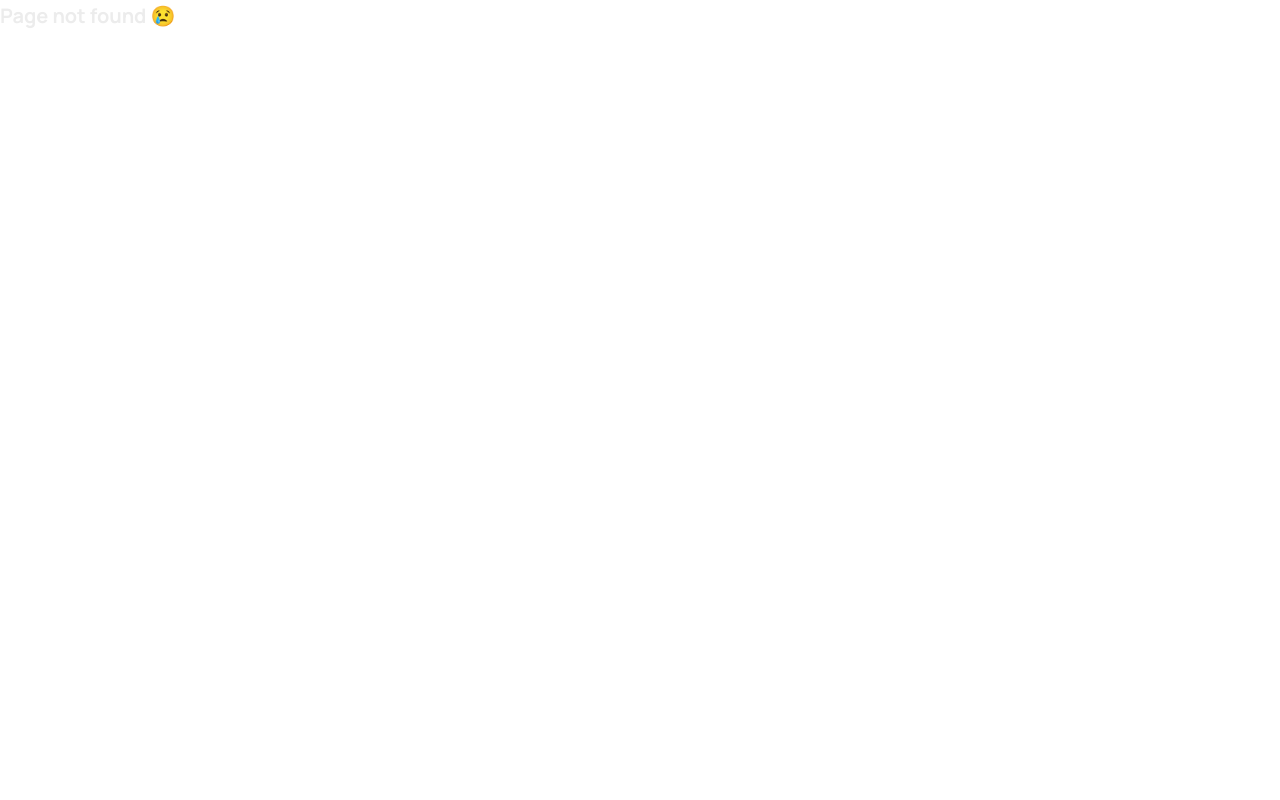
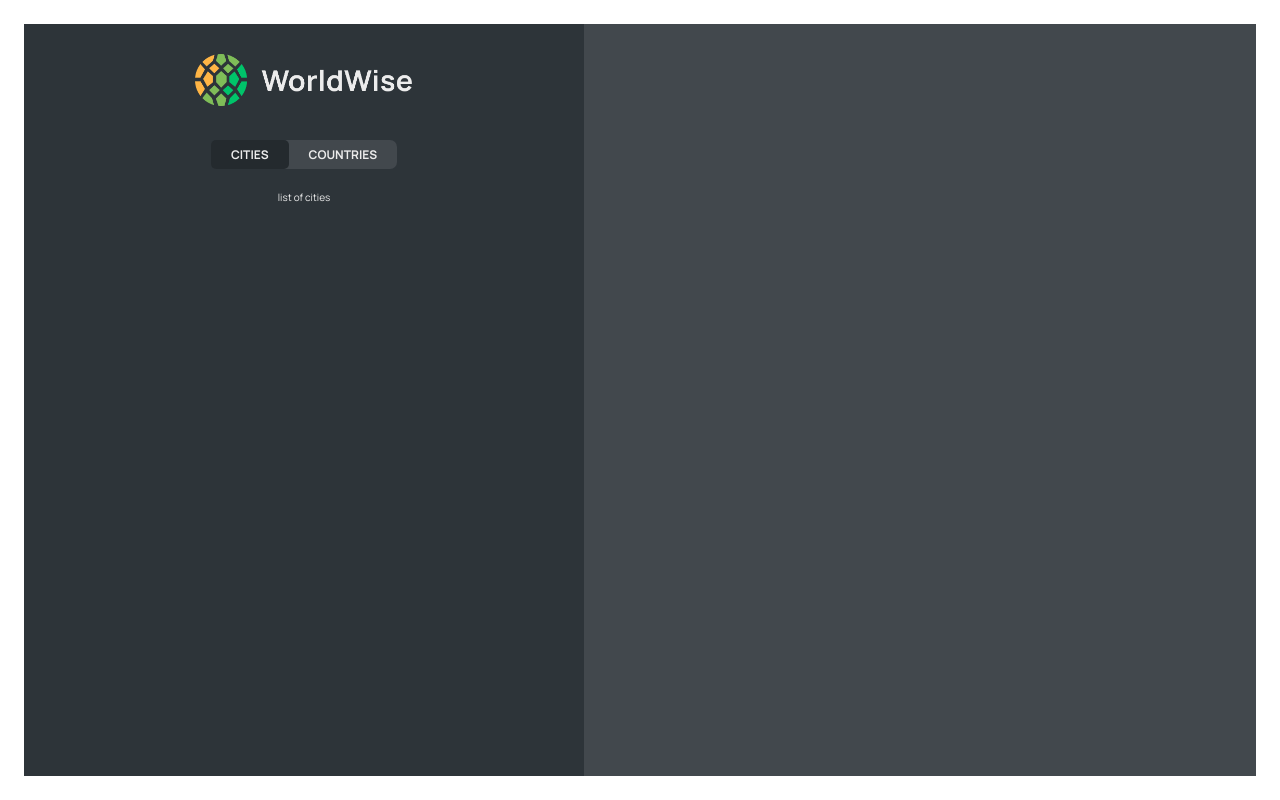
Before and after one commit to mahdi-mey/world-wise, a React (Vite) app: page /app/cities in a window 1280 px wide. Before the commit this address had no page. Built offline with nearby package versions, Linux system fonts and the light colour scheme.

Commit message:
added sub Routes & tab bar

```diff
--- a/src/App.jsx
+++ b/src/App.jsx
@@ -14,7 +14,14 @@ function App() {
         <Route path="products" element={<Products />} />
         <Route path='pricing' element={<Pricing />} />
         <Route path='login' element={<Login />} />
-        <Route path='app' element={<AppLayout />} />
+
+        <Route path='app' element={<AppLayout />}>
+          <Route index element={<p>List of cities</p>} />
+          <Route path='cities' element={<p>list of cities</p>} />
+          <Route path='countries' element={<p>Countries</p>} />
+          <Route path='form' element={<p>Form element</p>} />
+        </Route>
+
         <Route path='*' element={<PageNotFound />} />
       </Routes>
     </BrowserRouter>
--- a/src/components/AppNav.jsx
+++ b/src/components/AppNav.jsx
@@ -1,7 +1,19 @@
+import { NavLink } from "react-router-dom";
+import styles from "../components/AppNav.module.css";
+
 export default function AppNav() {
   return (
     <div>
-
+      <nav className={styles.nav}>
+        <ul>
+          <li>
+            <NavLink to="cities">Cities</NavLink>
+          </li>
+          <li>
+            <NavLink to="countries">Countries</NavLink>
+          </li>
+        </ul>
+      </nav>
     </div>
-  )
+  );
 }
--- a/src/components/AppNav.module.css
+++ b/src/components/AppNav.module.css
@@ -0,0 +1,28 @@
+.nav {
+    margin-top: 3rem;
+    margin-bottom: 2rem;
+  }
+
+  .nav ul {
+    list-style: none;
+    display: flex;
+    background-color: var(--color-dark--2);
+    border-radius: 7px;
+  }
+
+  .nav a:link,
+  .nav a:visited {
+    display: block;
+    color: inherit;
+    text-decoration: none;
+    text-transform: uppercase;
+    font-size: 1.2rem;
+    font-weight: 700;
+    padding: 0.5rem 2rem;
+    border-radius: 5px;
+  }
+
+  /* CSS Modules feature */
+  .nav a:global(.active) {
+    background-color: var(--color-dark--0);
+  }
--- a/src/components/Sidebar.jsx
+++ b/src/components/Sidebar.jsx
@@ -1,13 +1,14 @@
+import { Outlet } from 'react-router-dom'
 import styles from '../components/Sidebar.module.css'
 import Logo from './Logo'
+import AppNav from './AppNav'
 
 function Sidebar() {
   return (
     <div className={styles.sidebar}>
           <Logo />
-          {/* <AppNav /> */}
-          <p>list of cities</p>
-
+          <AppNav />
+          <Outlet />
     </div>
   )
 }
```
Also changed, not shown: src/components/AppLayout.jsx (+3 -4 lines).
